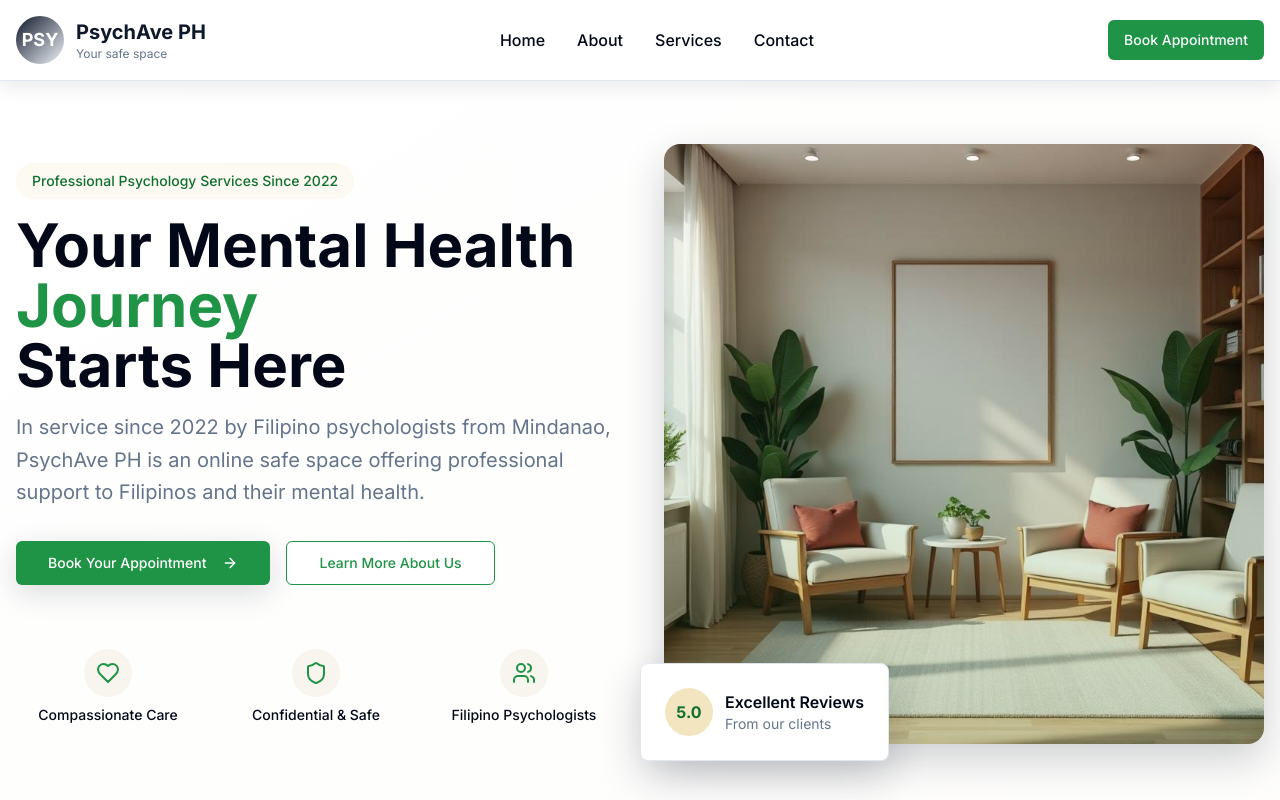
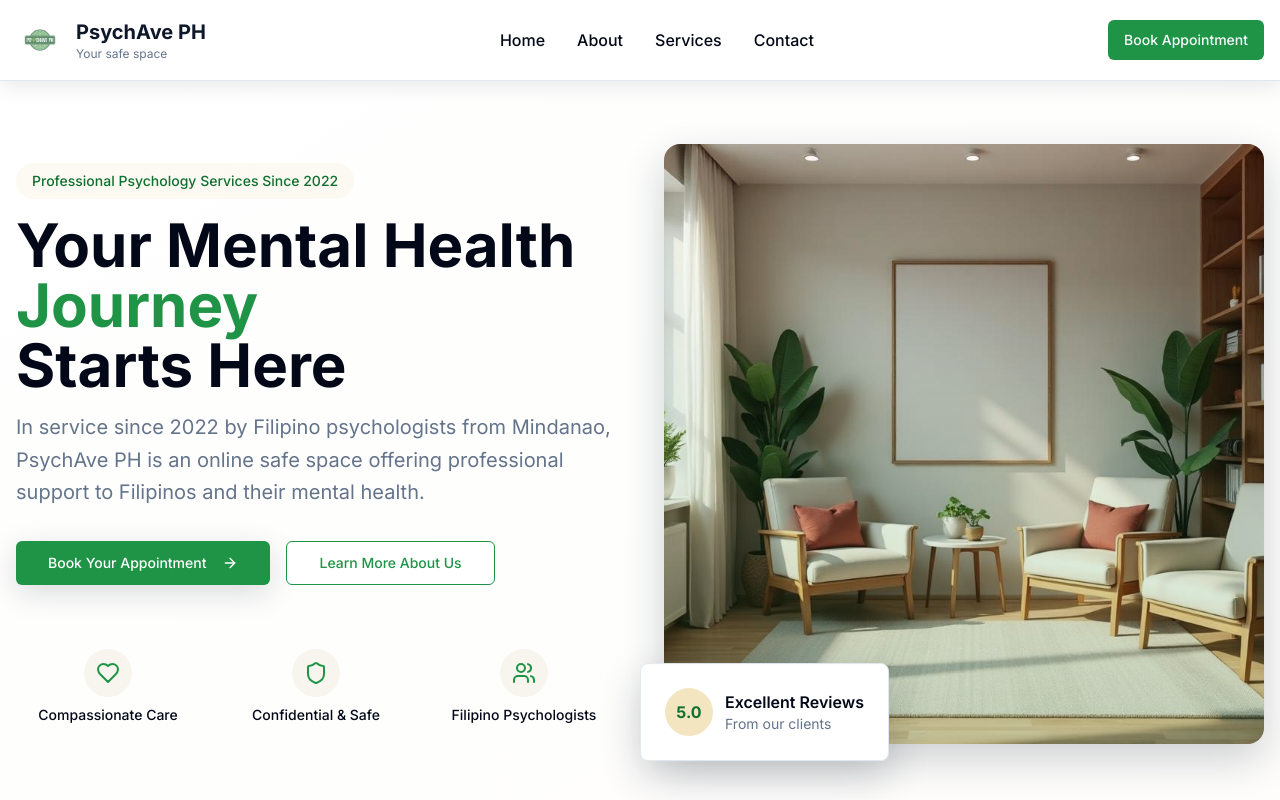
Before and after one commit to lebiiii/psychaveph-wellness-hub, a React (Vite) app: page / in a window 1280 px wide. Shown: the top 800 px of the page. Built offline with nearby package versions, Linux system fonts and the light colour scheme.

Commit message:
Replace selected element with logo

```diff
--- a/src/components/Header.tsx
+++ b/src/components/Header.tsx
@@ -1,6 +1,7 @@
 import { useState } from "react";
 import { Menu, X, Phone, Mail } from "lucide-react";
 import { Button } from "@/components/ui/button";
+import logo from "@/assets/PsychAvePH_LOGO.png";
 
 const Header = () => {
   const [isMenuOpen, setIsMenuOpen] = useState(false);
@@ -19,9 +20,11 @@ const Header = () => {
         <nav className="flex items-center justify-between py-4">
           {/* Logo */}
           <div className="flex items-center space-x-3">
-            <div className="w-12 h-12 bg-gradient-hero rounded-full flex items-center justify-center">
-              <span className="text-white font-bold text-lg">PSY</span>
-            </div>
+            <img
+              src={logo}
+              alt="PsychAve PH Logo"
+              className="w-12 h-12 object-contain"
+            />
             <div>
               <h2 className="text-xl font-bold text-primary">PsychAve PH</h2>
               <p className="text-xs text-muted-foreground">Your safe space</p>
```
Also changed, not shown: src/assets/PsychAvePH_LOGO.png (added).
